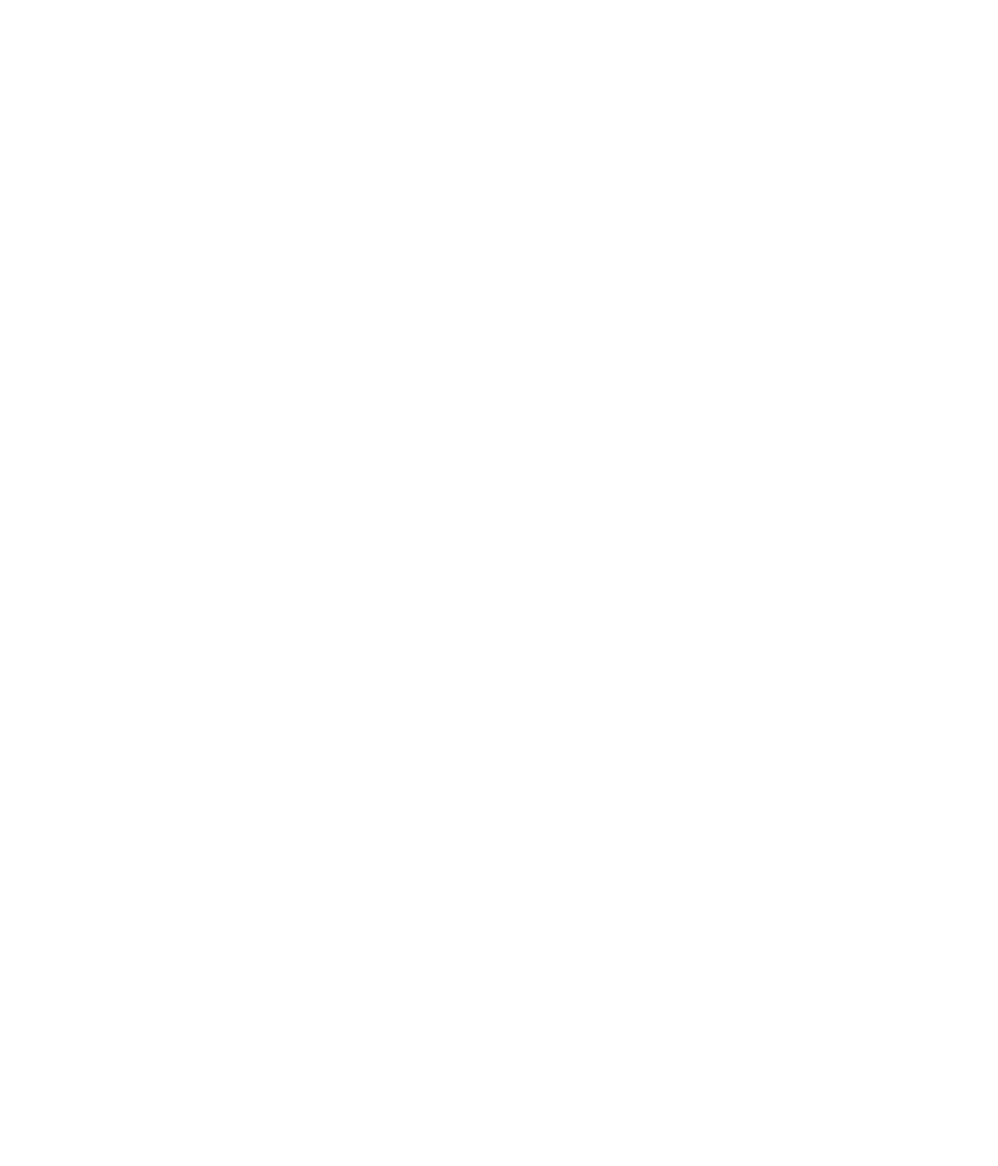
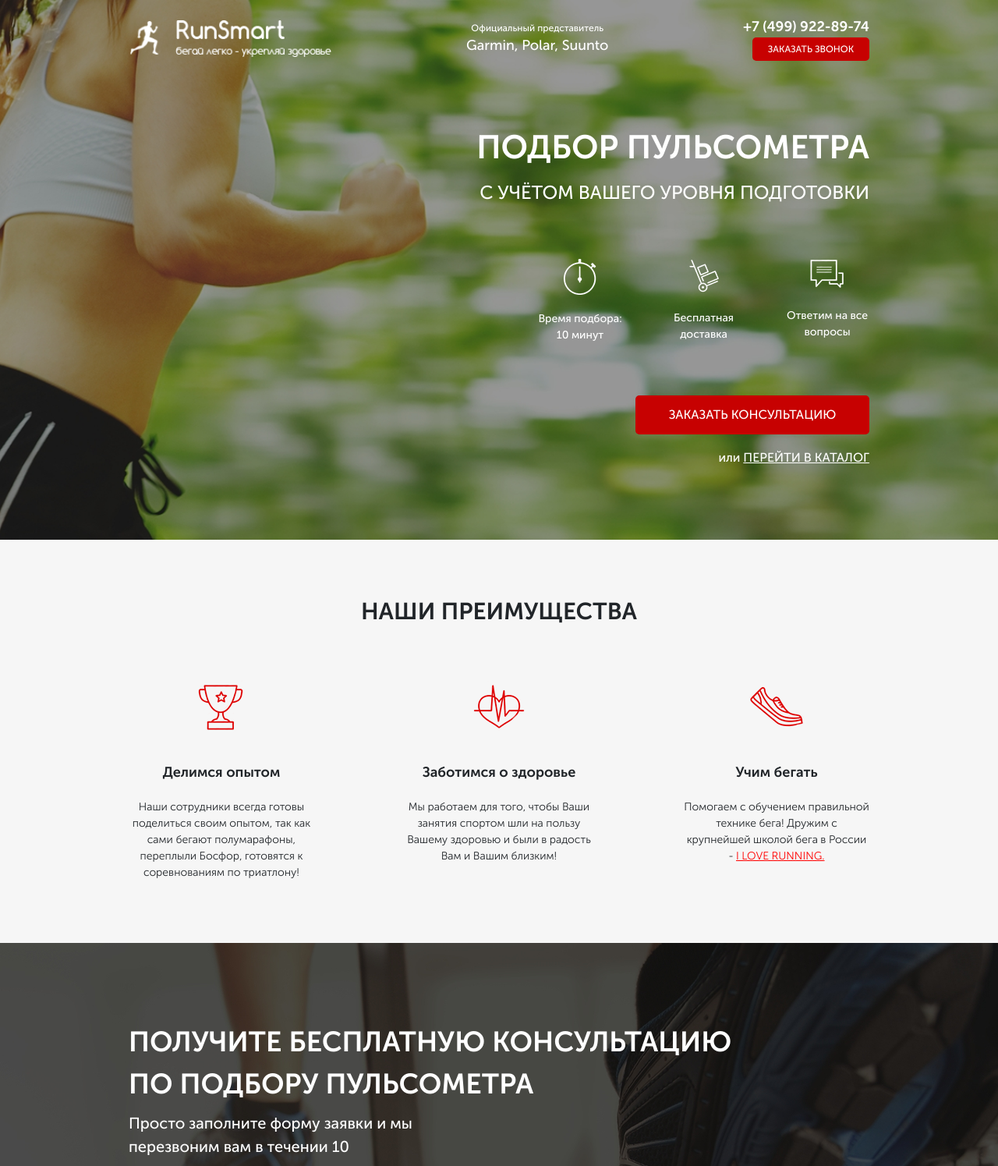
Before and after one commit to rddomino/pulse, a website: page src/index.html in a window 1280 px wide. Shown: the top 1495 px of the page at 78% size. Before the commit the page ends 800 px from the top, so only its background shows below. Drawn offline with Linux system fonts and the light colour scheme.

Commit message:
сверстаны 1, 2, 3 секции

```diff
--- /dev/null
+++ b/gulpfile.js
@@ -0,0 +1,62 @@
+const gulp        = require('gulp');
+const browserSync = require('browser-sync');
+const sass        = require('gulp-sass')(require('sass'));
+const cleanCSS = require('gulp-clean-css');
+const autoprefixer = require('gulp-autoprefixer');
+const rename = require("gulp-rename");
+const htmlmin = require('gulp-htmlmin');
+
+gulp.task('server', function() {
+
+    browserSync({
+        server: {
+            baseDir: "dist"
+        }
+    });
+
+    gulp.watch("src/*.html").on('change', browserSync.reload);
+});
+
+gulp.task('styles', function() {
+    return gulp.src("src/sass/**/*.+(scss|sass)")
+        .pipe(sass({outputStyle: 'compressed'}).on('error', sass.logError))
+        .pipe(rename({suffix: '.min', prefix: ''}))
+        .pipe(autoprefixer())
+        .pipe(cleanCSS({compatibility: 'ie8'}))
+        .pipe(gulp.dest("dist/css"))
+        .pipe(browserSync.stream());
+});
+
+gulp.task('watch', function() {
+    gulp.watch("src/sass/**/*.+(scss|sass|css)", gulp.parallel('styles'));
+    gulp.watch("src/*.html").on('change', gulp.parallel('html'));
+});
+
+gulp.task('html', function () {
+    return gulp.src("src/*.html")
+        .pipe(htmlmin({ collapseWhitespace: true }))
+        .pipe(gulp.dest("dist/"));
+});
+
+gulp.task('scripts', function () {
+    return gulp.src("src/js/**/*.js")
+        .pipe(gulp.dest("dist/js"));
+});
+
+gulp.task('fonts', function () {
+    return gulp.src("src/fonts/**/*")
+        .pipe(gulp.dest("dist/fonts"));
+});
+
+gulp.task('icons', function () {
+    return gulp.src("src/icons/**/*")
+        .pipe(gulp.dest("dist/icons"));
+});
+
+gulp.task('mailer', function () {
+    return gulp.src("src/mailer/**/*")
+        .pipe(gulp.dest("dist/mailer"));
+});
+
+
+gulp.task('default', gulp.parallel('watch', 'server', 'styles', 'scripts', 'fonts', 'icons', 'mailer', 'html'));
--- /dev/null
+++ b/src/css/font.css
@@ -0,0 +1,26 @@
+@font-face {
+    font-family: 'Museo Sans Cyrl';
+    src: local('MuseoSansCyrl-500'),
+        url('../fonts/MuseoSansCyrl-500.woff2') format('woff2'),
+        url('../fonts/MuseoSansCyrl-500.woff') format('woff');
+    font-weight: normal;
+    font-style: normal;
+}
+
+@font-face {
+    font-family: 'Museo Sans Cyrl';
+    src: local('MuseoSansCyrl-300'),
+        url('../fonts/MuseoSansCyrl-300.woff2') format('woff2'),
+        url('../fonts/MuseoSansCyrl-300.woff') format('woff');
+    font-weight: 300;
+    font-style: normal;
+}
+
+@font-face {
+    font-family: 'Museo Sans Cyrl';
+    src: local('MuseoSansCyrl-700'),
+        url('../fonts/MuseoSansCyrl-700.woff2') format('woff2'),
+        url('../fonts/MuseoSansCyrl-700.woff') format('woff');
+    font-weight: 700;
+    font-style: normal;
+}
--- a/src/index.html
+++ b/src/index.html
@@ -1,12 +1,108 @@
 <!DOCTYPE html>
-<html lang="en">
+<html lang="ru">
 <head>
     <meta charset="UTF-8">
     <meta http-equiv="X-UA-Compatible" content="IE=edge">
     <meta name="viewport" content="width=device-width, initial-scale=1.0">
-    <title>Document</title>
+    <title>Pulse</title>
+    <link rel="stylesheet" href="css/bootstrap-reboot.min.css">
+    <link rel="stylesheet" href="css/font.css">
+    <link rel="stylesheet" href="css/style.css">
 </head>
 <body>
 
+    <div class="promo">
+
+        <div class="container">
+            <header class="header">
+                <a href="#" class="header__logo"><img src="icons/logo.png" alt="logo"></a>
+
+                <div class="header__official">
+                    Официальный представитель
+                    <span>Garmin, Polar, Suunto</span>
+                </div>
+
+                <div class="header__contacts">
+                    <a href="tel:+74999228974" class="header__phone">+7 (499) 922-89-74 </a>
+                    <button class="button">заказать звонок</button>
+                </div>
+            </header>
+
+            <div class="promo__wrapper">
+                <h1 class="promo__header">Подбор пульсометра</h1>
+                <h2 class="promo__subheader">с учётом Вашего уровня подготовки</h2>
+
+                <div class="promo__icons">
+                    <div class="promo__icon">
+                        <img src="icons/main_screen/timer.png" alt="timer">
+                        Время подбора: 10 минут
+                    </div>
+                    <div class="promo__icon">
+                        <img src="icons/main_screen/hand-cart.png" alt="delivary">
+                        Бесплатная доставка
+                    </div>
+                    <div class="promo__icon">
+                        <img src="icons/main_screen/messages.png" alt="massage">
+                        Ответим на все вопросы
+                    </div>
+                </div> <!-- promo__icons -->
+
+                <button class="button button_main">заказать консультацию</button>
+                <div class="promo__link">
+                    или
+                    <a href="#">ПЕРЕЙТИ В КАТАЛОГ</a>
+                </div>
+
+            </div>    <!--  promo__wrapper  -->
+
+        </div>
+
+    </div> <!-- promo -->
+
+    <div class="advantage">
+        <div class="container">
+
+            <h2 class="advantage__title">НАШИ ПРЕИМУЩЕСТВА</h2>
+            <div class="advantage__wrapper">
+
+                <div class="advantage__item">
+                    <img src="icons/advantages/cup.png" alt="cup" class="advantage__icon">
+                    <div class="advantage__subtitle">Делимся опытом</div>
+                    <div class="advantage__descr">Наши сотрудники всегда готовы поделиться своим опытом, так как сами бегают полумарафоны, переплыли Босфор, готовятся к соревнованиям по триатлону!</div>
+                </div>
+                <div class="advantage__item">
+                    <img src="icons/advantages/heart.png" alt="cup" class="advantage__icon">
+                    <div class="advantage__subtitle">Заботимся о здоровье</div>
+                    <div class="advantage__descr">Мы работаем для того, чтобы Ваши занятия спортом шли на пользу Вашему здоровью и были в радость Вам и Вашим близким!</div>
+                </div>
+                <div class="advantage__item">
+                    <img src="icons/advantages/shoe.png" alt="cup" class="advantage__icon">
+                    <div class="advantage__subtitle">Учим бегать</div>
+                    <div class="advantage__descr">Помогаем с обучением правильной технике бега! Дружим с крупнейшей школой бега в России -
+                        <a href="#">I LOVE RUNNING.</a>
+                    </div>
+                </div>
+
+            </div>
+
+        </div>
+    </div> <!-- advantages -->
+
+    <div class="consultation">
+        <div class="container">
+
+            <h2 class="consultation__title">Получите бесплатную консультацию по подбору пульсометра</h2>
+            <div class="consultation__descr">Просто заполните форму заявки  и мы перезвоним вам в течении 10</div>
+            <form action="#" class="feed-form">
+                <input type="text" placeholder="Ваше имя" id="name">
+                <input type="text" placeholder="Ваш телефон" id="telephone">
+                <input type="text" placeholder="Ваш E-mail" id="email">
+
+                <button class="button button_submit">заказать консультацию</button>
+            </form>
+
+        </div>
+    </div> <!-- consultation -->
+
 </body>
 </html>
--- /dev/null
+++ b/src/sass/base/_variables.sass
@@ -0,0 +1 @@
+$main-color: #c70101
--- /dev/null
+++ b/src/sass/blocks/_advantage.sass
@@ -0,0 +1,30 @@
+.advantage
+    padding: 70px 0 80px 0
+    background-color: #F6F6F6
+    &__wrapper
+        display: flex
+        justify-content: space-between
+        margin-top: 65px
+    &__title
+        font-size: 30px
+        font-weight: 700
+        text-align: center
+        text-transform: uppercase
+    &__item
+        display: flex
+        flex-direction: column
+        align-items: center
+        max-width: 238px
+    &__subtitle
+        margin-top: 35px
+        font-size: 18px
+        font-weight: 700
+        text-align: center
+    &__descr
+        margin-top: 20px
+        font-size: 14px
+        font-weight: 300
+        text-align: center
+        a
+            color: red
+            text-decoration: underline
--- /dev/null
+++ b/src/sass/blocks/_buttons.sass
@@ -0,0 +1,25 @@
+.button
+    width: 150px
+    height: 30px
+    border-radius: 5px
+    background-color: $main-color
+    border: none
+
+    color: #fff
+    font-size: 12px
+    font-weight: 500
+    text-transform: uppercase
+
+    &:focus
+        border-color: none
+        outline: none
+
+    &_main
+        margin-top: 67px
+        width: 300px
+        height: 50px
+        font-size: 16px
+    &_submit
+        width: 100%
+        height: 55px
+        font-size: 16px
--- /dev/null
+++ b/src/sass/blocks/_consultation.sass
@@ -0,0 +1,16 @@
+.consultation
+    min-height: 680px
+    padding: 100px 0 92px 0
+    background: url("../img/consultation.jpg") center (center/cover) no-repeat
+    &__title
+        max-width: 799px
+        font-size: 36px
+        font-weight: 700
+        color: #fff
+        text-transform: uppercase
+    &__descr
+        max-width: 426px
+        margin-top: 8px
+        font-size: 20px
+        font-weight: 500
+        color: #fff
--- /dev/null
+++ b/src/sass/blocks/_forms.sass
@@ -0,0 +1,19 @@
+.feed-form
+    margin-top: 36px
+    width: 303px
+    display: flex
+    flex-direction: column
+    input
+        height: 54px
+        border-radius: 5px
+        background-color: #fff
+        margin-bottom: 15px
+        border: none
+        padding: 0 20px
+
+        color: #4b4b4b
+        font-size: 14px
+        font-weight: 300
+
+        &:last-child
+            margin-bottom: 20px
--- /dev/null
+++ b/src/sass/blocks/_header.sass
@@ -0,0 +1,28 @@
+.header
+    display: flex
+    justify-content: space-between
+    align-items: center
+    &__logo
+        width: 260px
+        img
+            width: 100%
+    &__official
+        color: #fff
+        font-size: 12px
+        font-weight: 500
+        text-align: center
+        span
+            font-size: 18px
+            display: block
+    &__phone
+        display: block
+        color: #fff
+        font-size: 18px
+        font-weight: 700
+        &:hover
+            color: #fff
+            text-decoration: none
+    &__contacts
+        display: flex
+        flex-direction: column
+        align-items: flex-end
--- /dev/null
+++ b/src/sass/blocks/_promo.sass
@@ -0,0 +1,46 @@
+.promo
+    min-height: 650px
+    padding: 21px 0 93px 0
+    background: url("../img/main.jpg") center (center/cover) no-repeat
+    &__wrapper
+        display: flex
+        flex-direction: column
+        align-items: flex-end
+        margin-top: 90px
+    &__header
+        color: #fff
+        font-size: 42px
+        font-weight: 700
+        text-transform: uppercase
+        line-height: 42px
+    &__subheader
+        margin-top: 17px
+        color: #fff
+        font-size: 24px
+        line-height: 24px
+        font-weight: 500
+        text-transform: uppercase
+    &__icons
+        margin-top: 65px
+        width: 425px
+        display: flex
+        justify-content: space-between
+    &__icon
+        width: 108px
+        text-align: center
+        color: #fff
+        font-size: 14px
+        font-weight: 500
+        img
+            display: block
+            margin: 0 auto
+            margin-bottom: 20px
+    &__link
+        color: #fff
+        font-size: 16px
+        font-weight: 500
+        margin-top: 18px
+        a
+            text-transform: uppercase
+            text-decoration: underline
+            color: #fff
--- /dev/null
+++ b/src/sass/style.sass
@@ -0,0 +1,14 @@
+@import 'base/variables'
+@import 'blocks/promo'
+@import 'blocks/header'
+@import 'blocks/buttons'
+@import 'blocks/advantage'
+@import 'blocks/consultation'
+@import 'blocks/forms'
+
+*
+    font-family: 'Museo Sans Cyrl', sans-serif
+
+.container
+    max-width: 950px
+    margin: 0 auto
```
Also changed, not shown: package.json (added, +33 -0 lines), dist/css/style.min.css (added), dist/index.html (added), src/css/bootstrap-reboot.min.css (added), src/css/style.css (added), 2 other files.
